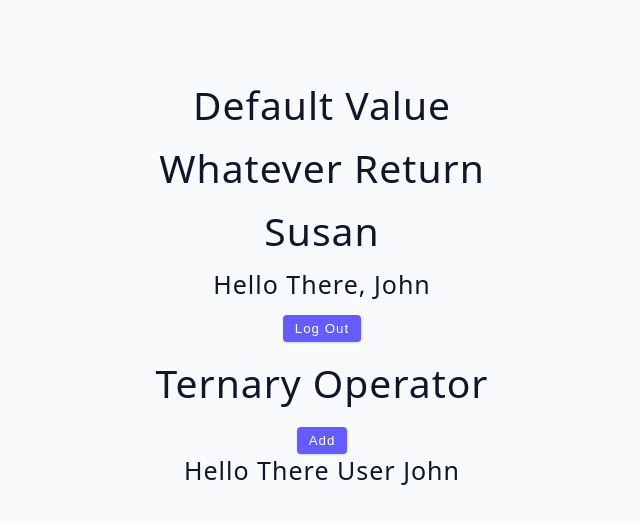
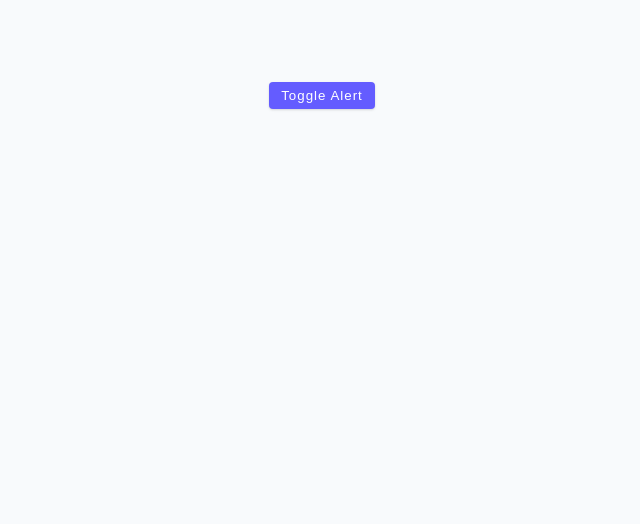
Before and after one commit to Bikal-Adhikari/react-advanced, a React (Vite) app: page / in a window 1280 px wide. Shown: the top 524 px of the page, without its empty margins (318-958 px from the left). Built offline with nearby package versions, Linux system fonts and the light colour scheme.

Commit message:
toggle alert challenge

```diff
--- a/src/App.jsx
+++ b/src/App.jsx
@@ -1,4 +1,4 @@
-import Starter from './tutorial/03-conditional-rendering/starter/05-short-circuit-examples.jsx';
+import Starter from "./tutorial/03-conditional-rendering/starter/06-toggle-challenge.jsx";
 function App() {
   return (
     <div className="container">
--- a/src/tutorial/03-conditional-rendering/starter/06-toggle-challenge.jsx
+++ b/src/tutorial/03-conditional-rendering/starter/06-toggle-challenge.jsx
@@ -1,5 +1,27 @@
+import { useState } from "react";
+
 const ToggleChallenge = () => {
-  return <h2>toggle challenge</h2>;
+  const [showAlert, setShowAlert] = useState(false);
+  // const toggleAlert = () => {
+  //   if (showAlert) {
+  //     setShowAlert(false);
+  //     return;
+  //   }
+  //   setShowAlert(true);
+  // };
+  return (
+    <div>
+      {/* <button className="btn" onClick={toggleAlert}> */}
+      <button className="btn" onClick={() => setShowAlert(!showAlert)}>
+        toggle alert
+      </button>
+      {showAlert && <Alert />}
+    </div>
+  );
+};
+
+const Alert = () => {
+  return <div className="alert alert-danger">hello world</div>;
 };
 
 export default ToggleChallenge;
```
